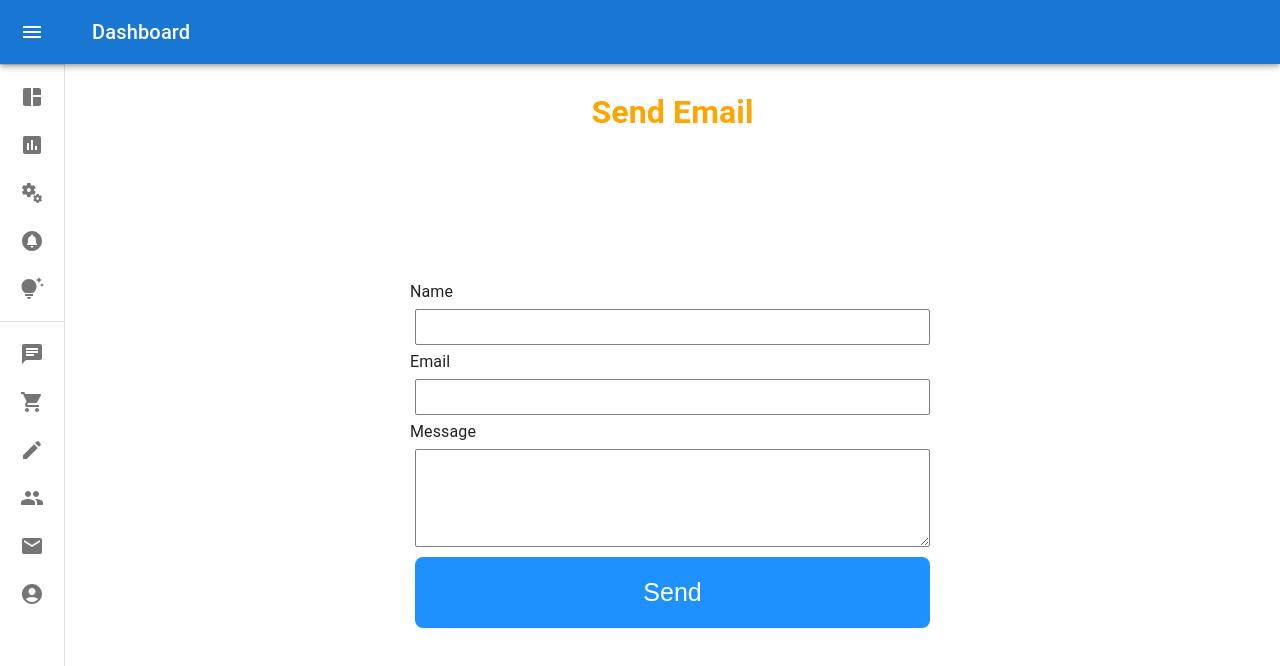
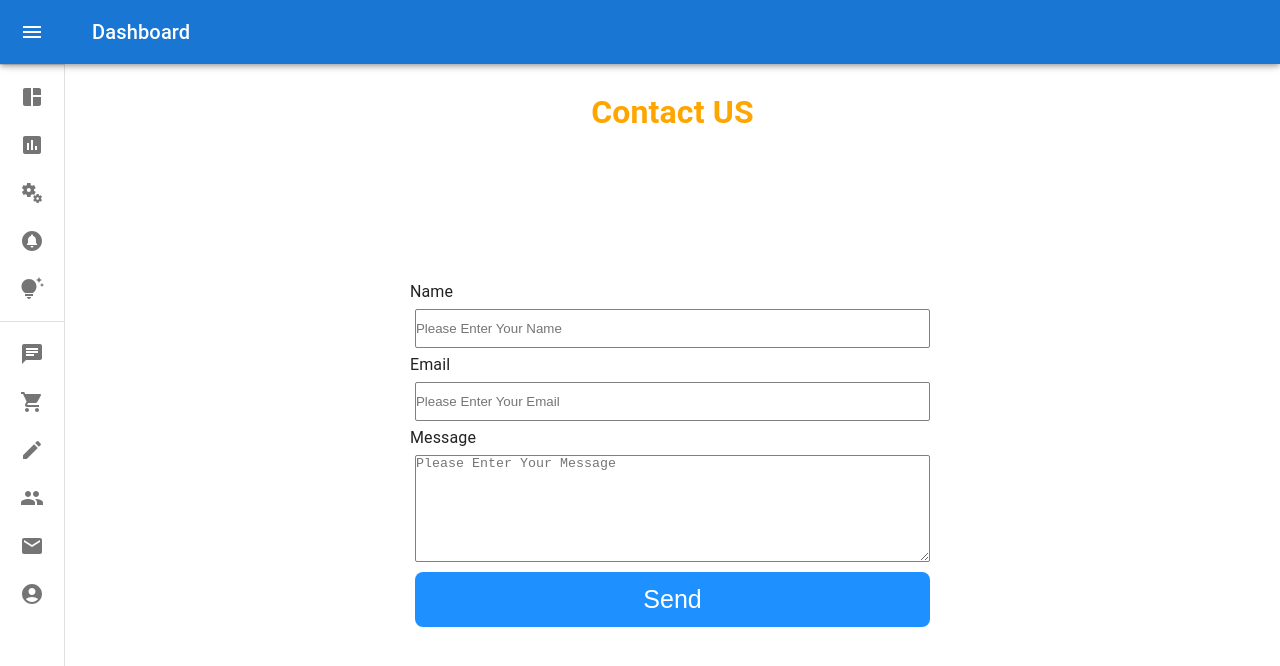
Before and after one commit to msrdeepu/nxt-dashb, a Next.js app: page /leads in a window 1280 px wide. Shown: the top 666 px of the page. Built offline with nearby package versions, Linux system fonts and the light colour scheme.

Commit message:
animations and email form fix

```diff
--- a/src/pages/chat/index.jsx
+++ b/src/pages/chat/index.jsx
@@ -61,7 +61,7 @@ const Chat = () => {
                   alt="logo"
                   className="logo"
                 />
-                <span className="brand">SandeepGPT</span>
+                <span className="brand">GPT</span>
               </div>
               <div>
                 <Button
--- a/src/pages/leads/email.css
+++ b/src/pages/leads/email.css
@@ -28,7 +28,7 @@
 
 .form-item button {
   border: none;
-  height: 25%;
+  height: 18%;
   margin: 5px;
   border-radius: 8px;
   color: white;
--- a/src/pages/leads/index.jsx
+++ b/src/pages/leads/index.jsx
@@ -28,15 +28,27 @@ const Leads = () => {
   };
   return (
     <>
-      <h1 className="top-header">Send Email</h1>
+      <h1 className="top-header">Contact US</h1>
       <div className="form-container">
         <form className="form-item" ref={form} onSubmit={sendEmail}>
           <label>Name</label>
-          <input type="text" name="user_name" />
+          <input
+            placeholder="Please Enter Your Name"
+            type="text"
+            name="user_name"
+          />
           <label>Email</label>
-          <input type="email" name="user_email" />
+          <input
+            placeholder="Please Enter Your Email"
+            type="email"
+            name="user_email"
+          />
           <label>Message</label>
-          <textarea rows={8} name="message" />
+          <textarea
+            placeholder="Please Enter Your Message"
+            rows={8}
+            name="message"
+          />
           <button className="submit-btn" type="submit" value="Send">
             Send
           </button>
```
